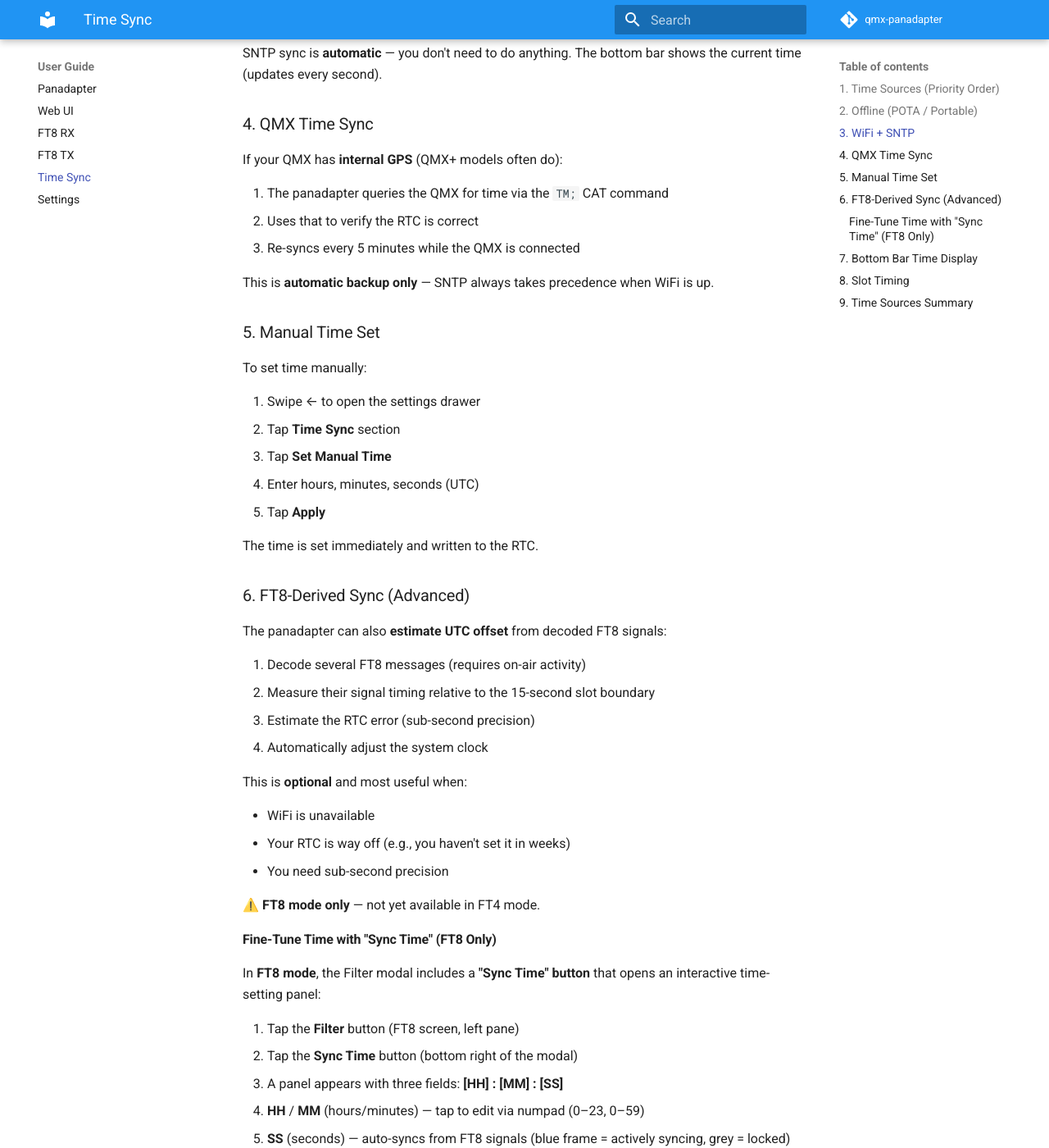
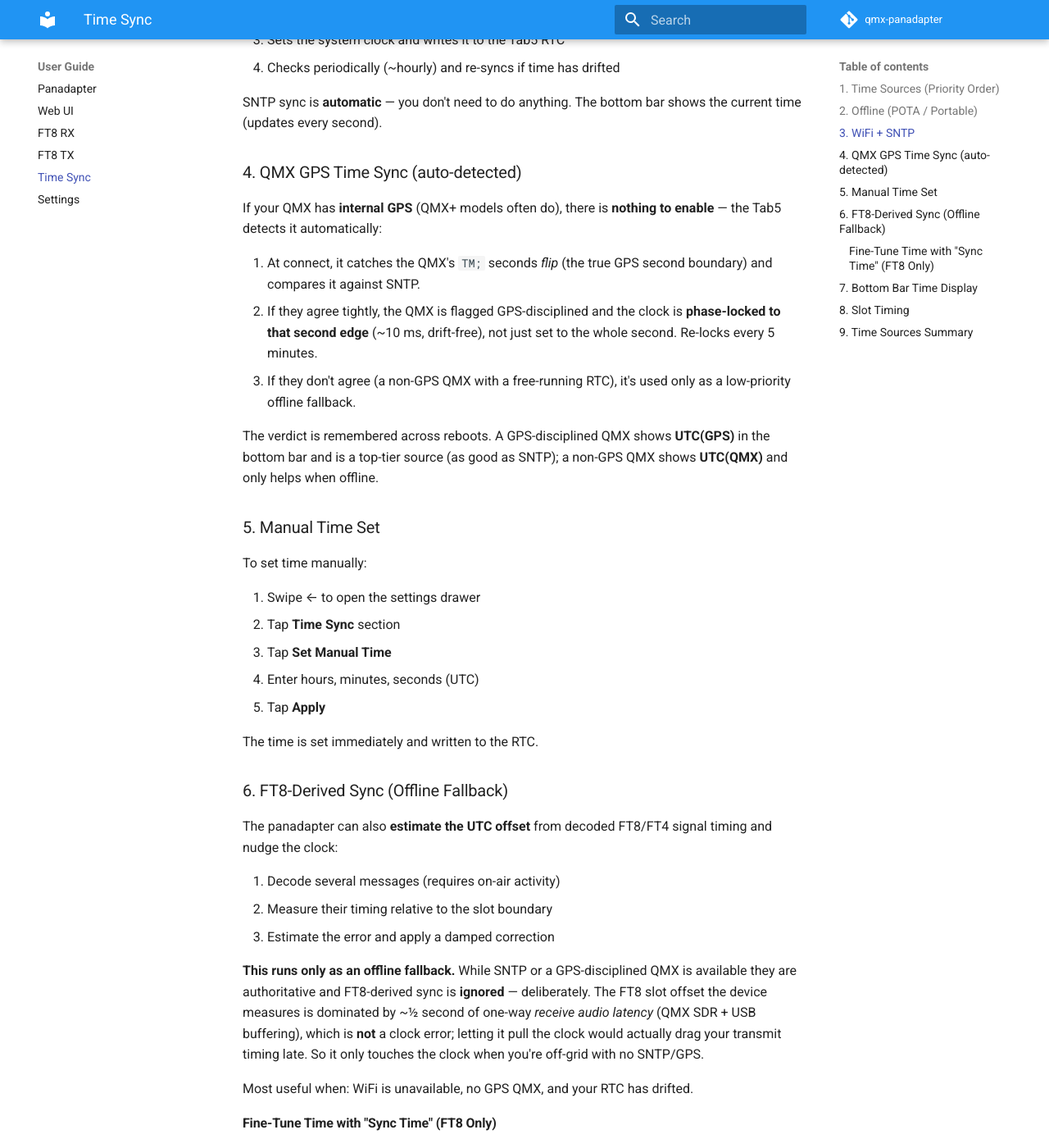
Before and after one commit to SteffenLav/qmx-panadapter, an MkDocs documentation site: the page built from docs/mkdocs/guide/time-sync.md, in a window 1280 px wide and 1400 px high, scrolled down 1073 px. Shown: the whole window at 82% size. Built offline with MkDocs 1.6.1 and Material for MkDocs 9.7.7, drawn with Linux system fonts in a browser that asks for light colours; comment, search, counter and statistics services are not loaded; some of the changed text lies outside the part shown.

Commit message:
docs: correct navigation / menu / settings across the manual + README
Documentation-accuracy pass for the nav/menu/settings changes that landed
without doc updates. Fixed across gestures.md, settings.md, panadapter.md,
time-sync.md, quick-start.md, README.md:

- microSD: was documented as "temporarily disabled in v0.20.0 / mirrors
  three files". Re-enabled + expanded this session - now a full grab-and-go
  station backup (qso.adi, qmx-config.txt, lotw_cert/key.b64, qmx-log.txt,
  README.txt) with a credentials warning. Corrected everywhere it appeared.
- GPS time sync: removed the "Sync from QMX GPS" toggle (now AUTO-DETECTED
  via the second-tick-vs-SNTP comparison + phase-lock, ~10 ms). Bottom-bar
  clock UTC(QMX) -> UTC(GPS) when GPS-confirmed; added UTC(FT4). Reordered
  the time-source priority (GPS/SNTP top-tier).
- FT8-derived sync: reframed as OFFLINE FALLBACK ONLY - it's ignored while
  SNTP/GPS is authoritative (the FT8 slot offset is RX audio latency, not a
  clock error), which the old docs described as a general clock-adjust.
- Band-plan navigation: documented the new bottom-bar drag (grab the
  band-plan slider anywhere along the bottom bar, drag sideways to retune;
  vertical up-swipe still opens memory) in gestures/panadapter/quick-start/
  README. Also corrected "drawer sections tap to expand/collapse" (they
  don't collapse - single scrolling list).

No behaviour change; docs only. Not published (FTP/mkdocs) - local until release.

Co-Authored-By: Claude Opus 4.8 <noreply@anthropic.com>

```diff
--- a/docs/mkdocs/guide/time-sync.md
+++ b/docs/mkdocs/guide/time-sync.md
@@ -4,12 +4,13 @@ FT8 requires accurate UTC time — within ±1 second of the real thing. The pana
 
 ### 1. Time Sources (Priority Order)
 
-1. **WiFi + SNTP** (if available) — most accurate, syncs every ~1 hour
-2. **Tab5 RTC** (if set) — persists across power cycles (±1 min accuracy)
-3. **QMX GPS** (if your QMX has GPS) — re-syncs the RTC every 5 minutes
-4. **Manual set** — you can enter time manually via the settings drawer
+1. **GPS-disciplined QMX** (auto-detected) — phase-locked to the GPS second, ~10 ms, works offline
+2. **WiFi + SNTP** (if available) — ~10 ms, re-syncs every ~1 hour
+3. **Tab5 RTC** (if set) — persists across power cycles (±1 min accuracy)
+4. **FT8/FT4-derived** — offline fallback only (ignored while GPS/SNTP is up)
+5. **Manual set** — enter time manually via the settings drawer
 
-The panadapter **always uses SNTP if WiFi is up**. If WiFi drops, it falls back to the RTC, and finally manual time if neither is available.
+GPS and SNTP are the two accurate sources and are used whenever present; if you're offline with neither, the panadapter falls back to the RTC (or FT8-derived / manual).
 
 ### 2. Offline (POTA / Portable)
 
@@ -33,15 +34,15 @@ When WiFi is active:
 
 SNTP sync is **automatic** — you don't need to do anything. The bottom bar shows the current time (updates every second).
 
-### 4. QMX Time Sync
+### 4. QMX GPS Time Sync (auto-detected)
 
-If your QMX has **internal GPS** (QMX+ models often do):
+If your QMX has **internal GPS** (QMX+ models often do), there is **nothing to enable** — the Tab5 detects it automatically:
 
-1. The panadapter queries the QMX for time via the `TM;` CAT command
-2. Uses that to verify the RTC is correct
-3. Re-syncs every 5 minutes while the QMX is connected
+1. At connect, it catches the QMX's `TM;` seconds *flip* (the true GPS second boundary) and compares it against SNTP.
+2. If they agree tightly, the QMX is flagged GPS-disciplined and the clock is **phase-locked to that second edge** (~10 ms, drift-free), not just set to the whole second. Re-locks every 5 minutes.
+3. If they don't agree (a non-GPS QMX with a free-running RTC), it's used only as a low-priority offline fallback.
 
-This is **automatic backup only** — SNTP always takes precedence when WiFi is up.
+The verdict is remembered across reboots. A GPS-disciplined QMX shows **UTC(GPS)** in the bottom bar and is a top-tier source (as good as SNTP); a non-GPS QMX shows **UTC(QMX)** and only helps when offline.
 
 ### 5. Manual Time Set
 
@@ -55,22 +56,17 @@ To set time manually:
 
 The time is set immediately and written to the RTC.
 
-### 6. FT8-Derived Sync (Advanced)
+### 6. FT8-Derived Sync (Offline Fallback)
 
-The panadapter can also **estimate UTC offset** from decoded FT8 signals:
+The panadapter can also **estimate the UTC offset** from decoded FT8/FT4 signal timing and nudge the clock:
 
-1. Decode several FT8 messages (requires on-air activity)
-2. Measure their signal timing relative to the 15-second slot boundary
-3. Estimate the RTC error (sub-second precision)
-4. Automatically adjust the system clock
+1. Decode several messages (requires on-air activity)
+2. Measure their timing relative to the slot boundary
+3. Estimate the error and apply a damped correction
 
-This is **optional** and most useful when:
+**This runs only as an offline fallback.** While SNTP or a GPS-disciplined QMX is available they are authoritative and FT8-derived sync is **ignored** — deliberately. The FT8 slot offset the device measures is dominated by ~½ second of one-way *receive audio latency* (QMX SDR + USB buffering), which is **not** a clock error; letting it pull the clock would actually drag your transmit timing late. So it only touches the clock when you're off-grid with no SNTP/GPS.
 
-- WiFi is unavailable
-- Your RTC is way off (e.g., you haven't set it in weeks)
-- You need sub-second precision
-
-**⚠️ FT8 mode only** — not yet available in FT4 mode.
+Most useful when: WiFi is unavailable, no GPS QMX, and your RTC has drifted.
 
 #### Fine-Tune Time with "Sync Time" (FT8 Only)
 
@@ -95,14 +91,15 @@ The center of the bottom bar shows the current UTC time and which source is acti
 
 | Indicator | Meaning | Updates |
 |---|---|---|
-| **UTC(NTP)** | WiFi + SNTP (most accurate) | ~1 hour |
-| **UTC(FT8)** | FT8-derived sub-second sync | Continuous (when decoding) |
-| **UTC(QMX)** | QMX GPS (if available) | Every 5 min |
+| **UTC(GPS)** | GPS-disciplined QMX, auto-detected, phase-locked to the GPS second (~10 ms) | Every 5 min |
+| **UTC(NTP)** | WiFi + SNTP | ~1 hour |
+| **UTC(FT4)** / **UTC(FT8)** | FT4/FT8-derived offline sync | Continuous (when decoding, offline only) |
 | **UTC(RTC)** | Tab5 supercap RTC | At boot |
 | **UTC(MAN)** | Manual time set | On-demand |
+| **UTC(QMX)** | Non-GPS QMX RTC fallback (offline only) | Every 5 min |
 | **UTC** | Fallback (no sync source) | — |
 
-The suffix tells you at a glance which time source the panadapter is currently using. **SNTP always wins if WiFi is up** — if you see `UTC(NTP)`, that's your most accurate source and you don't need to do anything. If WiFi drops and you're in the field, you'll see `UTC(FT8)` (if on-air FT8 is active) or `UTC(RTC)` (from the supercap-backed RTC you set before leaving home).
+The suffix tells you at a glance which source is **currently in charge** (the active authority, not merely the last one that wrote the clock). A GPS-disciplined QMX (`UTC(GPS)`) and WiFi/SNTP (`UTC(NTP)`) are both accurate — if you see either, you're set. If you're off-grid you'll see `UTC(FT8)`/`UTC(FT4)` (on-air digital activity), `UTC(QMX)` (non-GPS QMX clock), or `UTC(RTC)` (the supercap RTC you set before leaving home).
 
 ### 8. Slot Timing
 
@@ -124,11 +121,11 @@ This alignment is **automatic** — you don't configure slots. But **time accura
 
 | Source | Accuracy | Updates | Works Offline? |
 |---|---|---|---|
+| **QMX GPS** | ~10 ms (auto-detected, tick phase-lock) | every 5 min | Yes (if QMX has GPS) |
 | **SNTP** | ±10 ms | ~1 hour | No |
 | **RTC** | ±1 min | at boot | Yes (30–40 h) |
-| **QMX GPS** | ±100 ms | every 5 min | Yes (if QMX has GPS) |
 | **Manual** | ±1 sec | on-demand | Yes (until power cycle) |
-| **FT8-derived** | ±300 ms | continuous | Yes |
+| **FT8-derived** | offline fallback only | continuous | Yes |
 
 ---
 
```
Also changed, not shown: README.md (+3 -3 lines), docs/mkdocs/guide/panadapter.md (+5 -3 lines), docs/mkdocs/guide/settings.md (+10 -8 lines), docs/mkdocs/quick-start.md (+10 -8 lines), docs/mkdocs/reference/gestures.md (+12 -2 lines).
